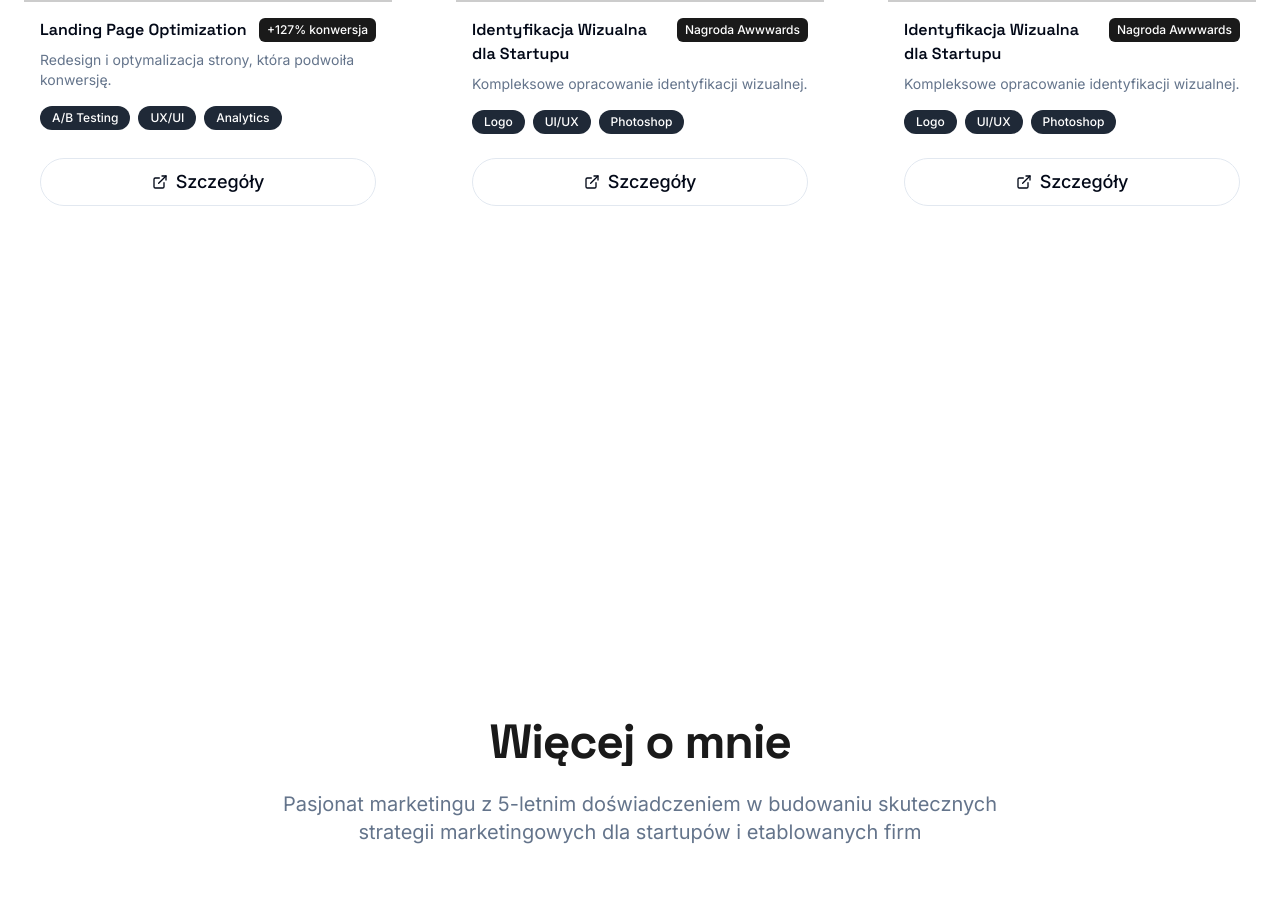
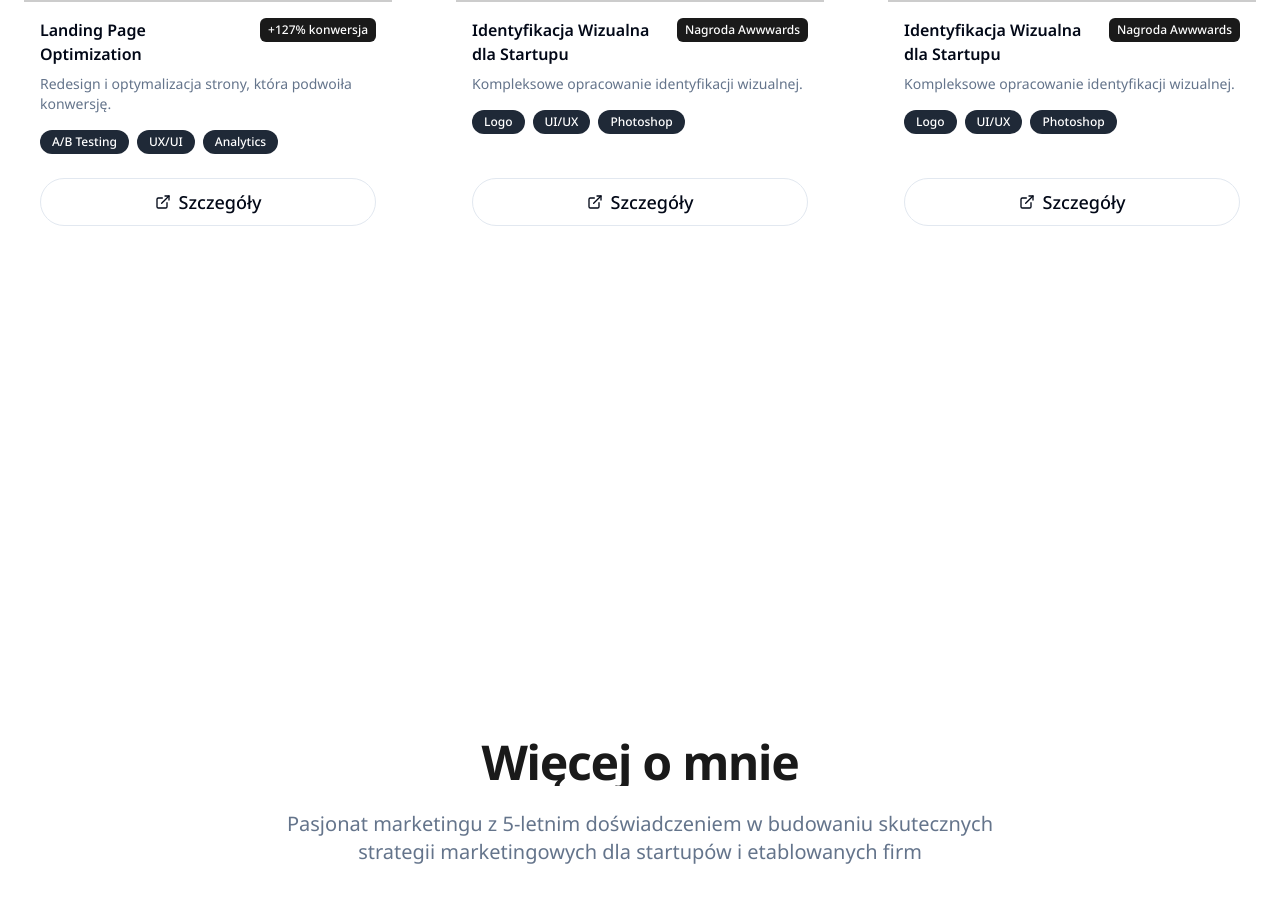
Before and after one commit to trugoJJJ/personal_website_en, a React (Vite) app: page / in a window 1280 px wide. Shown: the part 2820-3729 px from the top of the page. Built offline with nearby package versions, Linux system fonts and the light colour scheme.

Commit message:
Zmień font na Noto Sans
Zaktualizuj font strony na Noto Sans z Google Fonts.

```diff
--- a/index.html
+++ b/index.html
@@ -10,7 +10,7 @@
 
     <link rel="preconnect" href="https://fonts.googleapis.com">
     <link rel="preconnect" href="https://fonts.gstatic.com" crossorigin>
-    <link href="https://fonts.googleapis.com/css2?family=Inter:wght@400;500;600;700;800&family=Space+Grotesk:wght@500;600;700&display=swap" rel="stylesheet">
+    <link href="https://fonts.googleapis.com/css2?family=Noto+Sans:wght@400;500;600;700;800&display=swap" rel="stylesheet">
 
     <meta property="og:title" content="Marketing Wizard - Digital Marketing Expert" />
     <meta property="og:description" content="Freelancer & Marketing Manager specjalizujący się w digital marketing, automatyzacji i growth hacking. Portfolio, doświadczenie i artykuły." />
--- a/tailwind.config.ts
+++ b/tailwind.config.ts
@@ -88,8 +88,8 @@ export default {
 				sm: 'calc(var(--radius) - 4px)'
 			},
 			fontFamily: {
-				sans: ['Inter', 'ui-sans-serif', 'system-ui', 'sans-serif'],
-				display: ['Space Grotesk', 'Inter', 'ui-sans-serif', 'sans-serif']
+				sans: ['Noto Sans', 'ui-sans-serif', 'system-ui', 'sans-serif'],
+				display: ['Noto Sans', 'ui-sans-serif', 'sans-serif']
 			},
 			keyframes: {
 				'accordion-down': {
```
